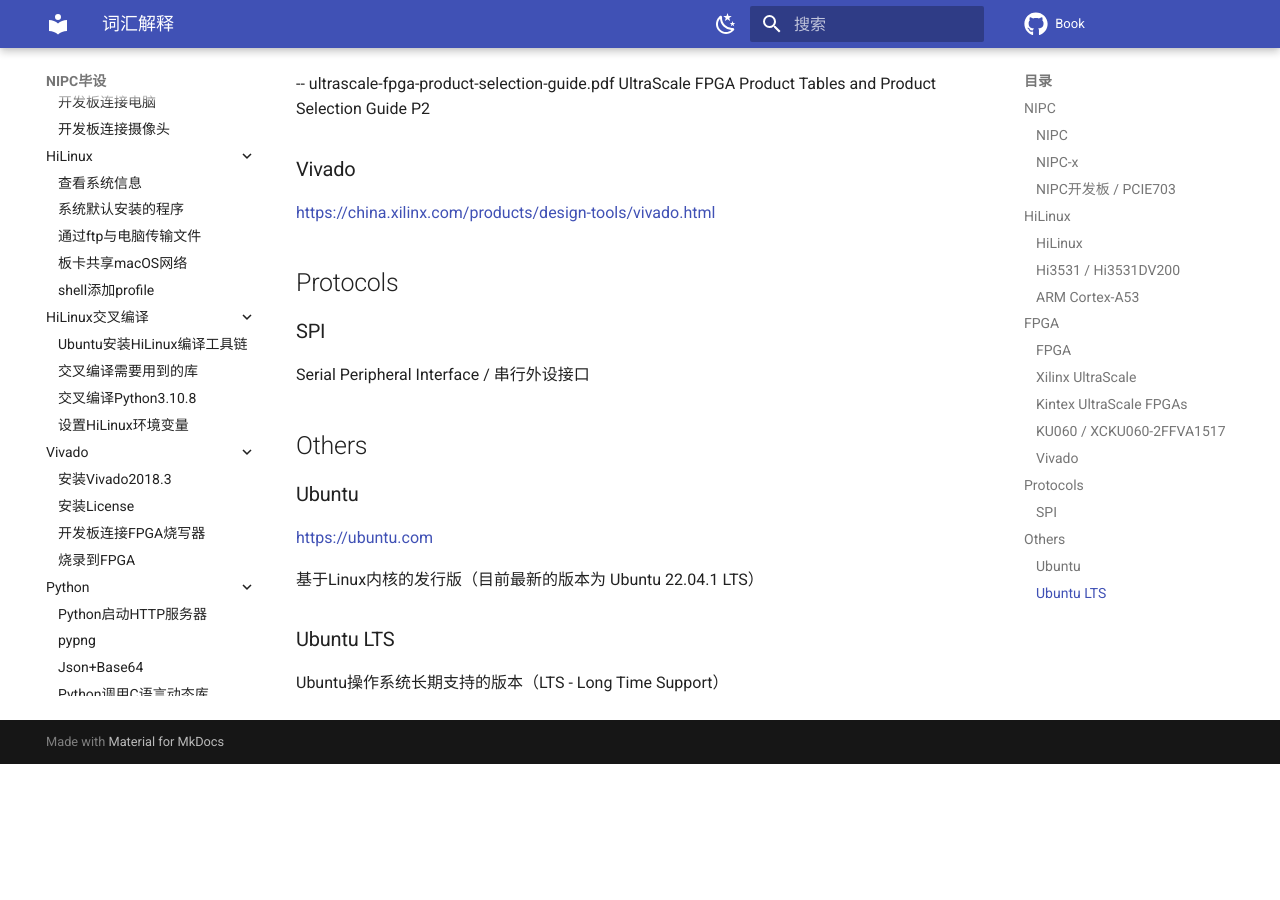
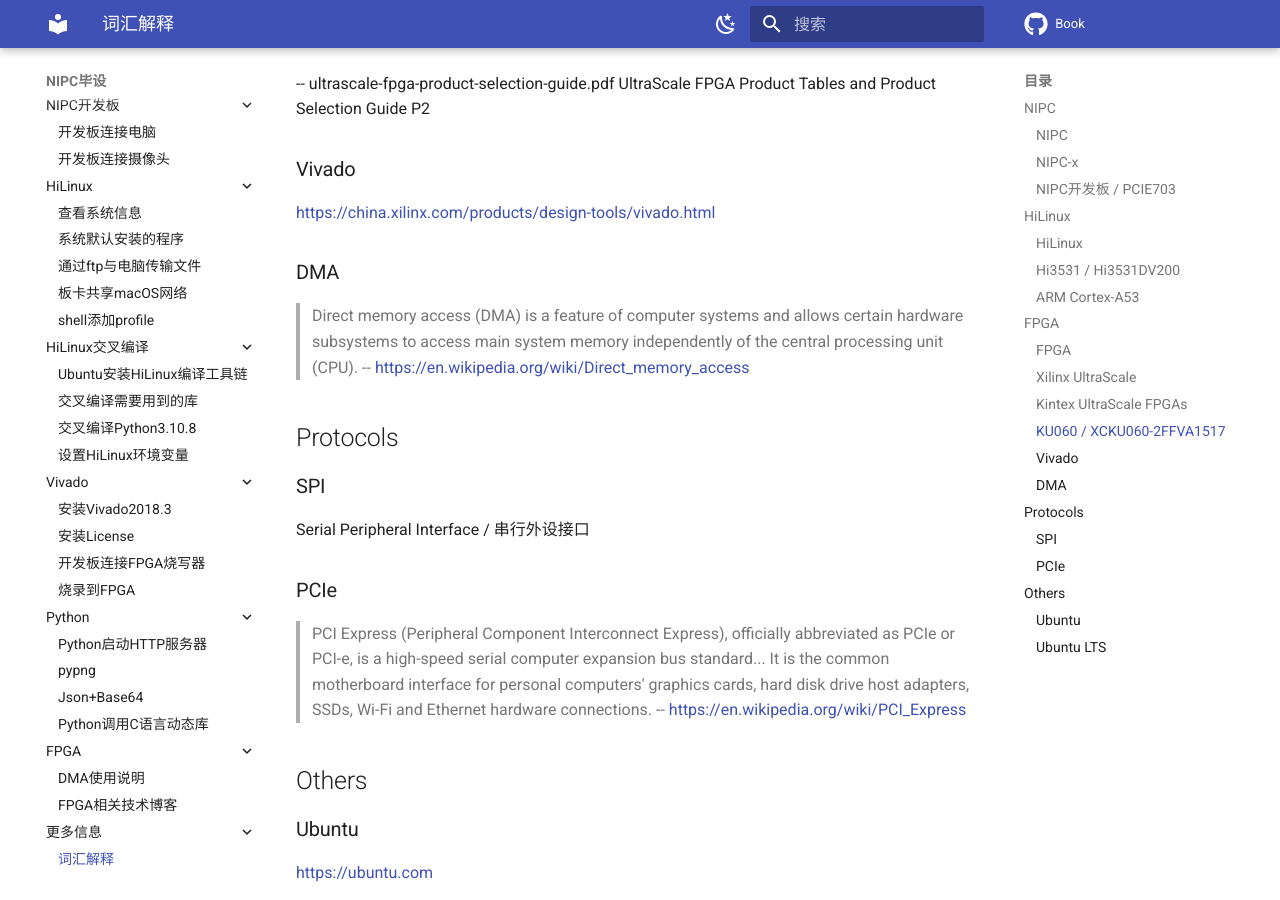
Before and after one commit to NIPC-Project/Book, an MkDocs documentation site: the page built from docs/MORE/glossary.md, in a window 1280 px wide and 900 px high, scrolled down 2442 px. Built offline with MkDocs 1.6.1 and Material for MkDocs 9.7.7, drawn with Linux system fonts in a browser that asks for light colours; comment, search, counter and statistics services are not loaded; before the commit the page ends 3206 px from its top, so only the background shows below that.

Commit message:
add PCIe and DMA

```diff
--- a/docs/MORE/glossary.md
+++ b/docs/MORE/glossary.md
@@ -60,11 +60,19 @@
 
 <https://china.xilinx.com/products/design-tools/vivado.html>
 
+### DMA
+
+> Direct memory access (DMA) is a feature of computer systems and allows certain hardware subsystems to access main system memory independently of the central processing unit (CPU). -- <https://en.wikipedia.org/wiki/Direct_memory_access>
+
 ## Protocols
 
 ### SPI
 
 Serial Peripheral Interface / 串行外设接口
+
+### PCIe
+
+> PCI Express (Peripheral Component Interconnect Express), officially abbreviated as PCIe or PCI-e, is a high-speed serial computer expansion bus standard... It is the common motherboard interface for personal computers' graphics cards, hard disk drive host adapters, SSDs, Wi-Fi and Ethernet hardware connections. -- <https://en.wikipedia.org/wiki/PCI_Express>
 
 ## Others
 
```
